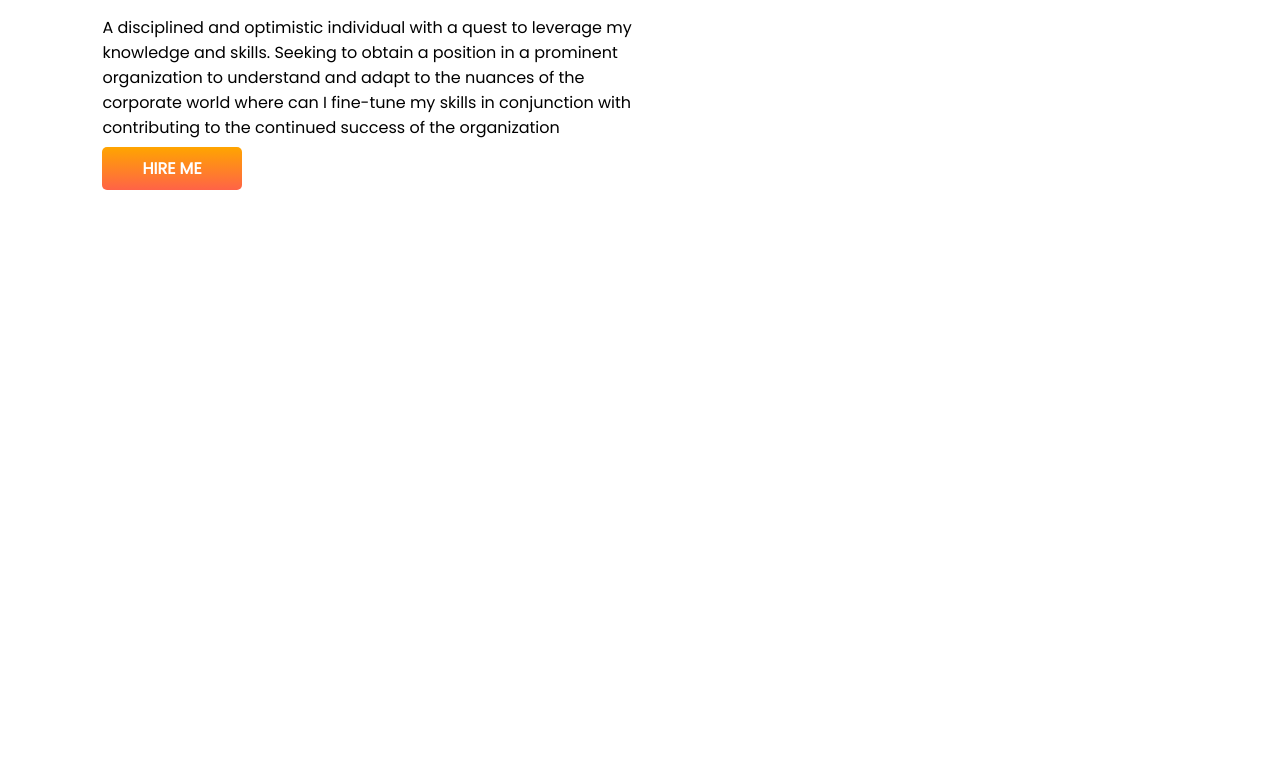
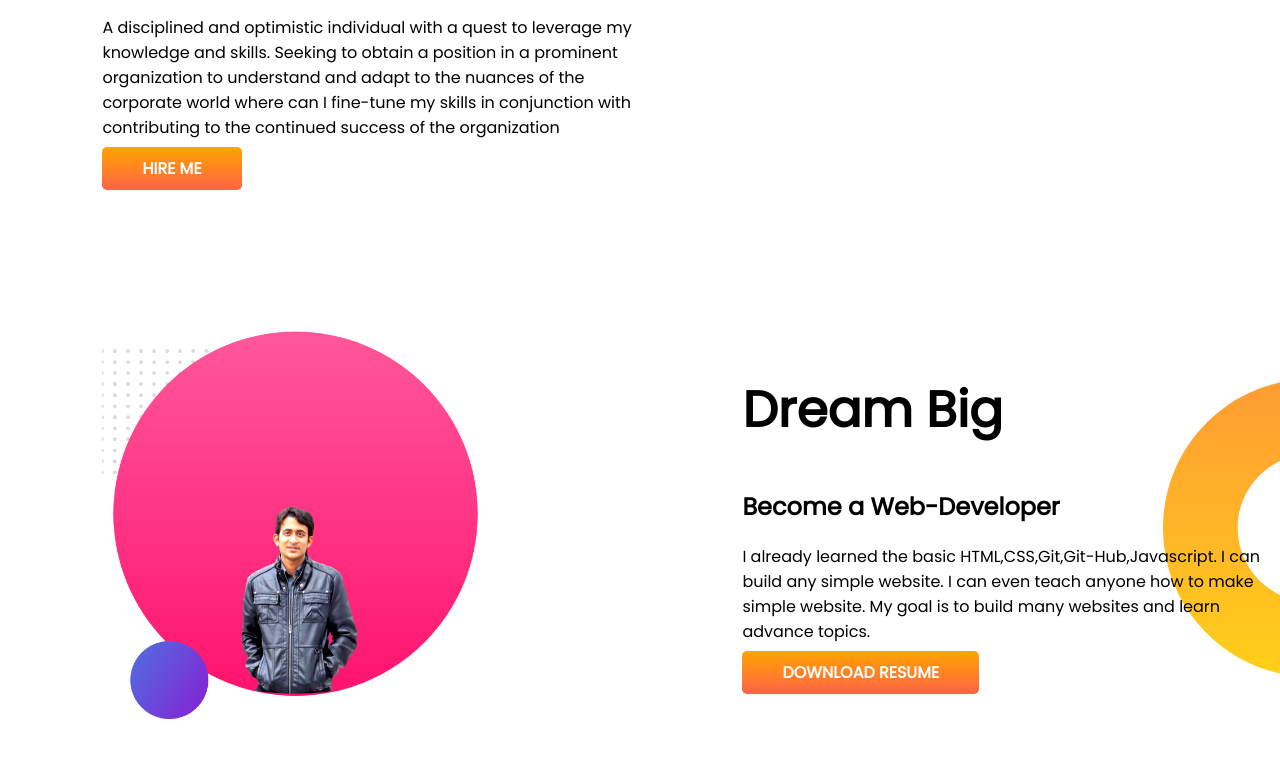
Before and after one commit to hasanshahid2019/devoper-portfolio, a plain HTML site: page index.html in a window 1280 px wide. Shown: the part 411-1168 px from the top of the page. Before the commit the page ends 800 px from the top, so only its background shows below. Drawn offline with Linux system fonts and the light colour scheme.

Commit message:
dream added

```diff
--- a/index.html
+++ b/index.html
@@ -30,6 +30,19 @@
             <img src="images/ridhoy.png" alt="">
         </div>
     </section>
+    <section class="dream-big">
+        <div class="half-width">
+            <img src="images/rid.png" alt="">
+        </div>
+        <div class="half-width">
+            <h1>Dream Big</h1>
+            <h2>Become a Web-Developer</h2>
+            <p>I already learned the basic HTML,CSS,Git,Git-Hub,Javascript. I can build any simple website. I can even
+                teach anyone how to make simple website. My goal is to build many websites and learn advance topics.
+            </p>
+            <a class="link-button" target="_blank" href="">DOWNLOAD RESUME</a>
+        </div>
+    </section>
 
 </body>
 
--- a/style.css
+++ b/style.css
@@ -10,6 +10,7 @@ h1{
 }
 section{
     display: flex;
+    margin-bottom: 150px;
 }
 .half-width{
     width: 50%;
@@ -30,3 +31,8 @@ section{
     background-image: url(images/top-banner.png);
     background-repeat: no-repeat;
 }
+.dream-big{
+    background-image: url(images/dream-bg.png);
+    background-repeat: no-repeat;
+    background-position: right;
+}
```
Also changed, not shown: images/rid.png (added), images/ses.png (added).
